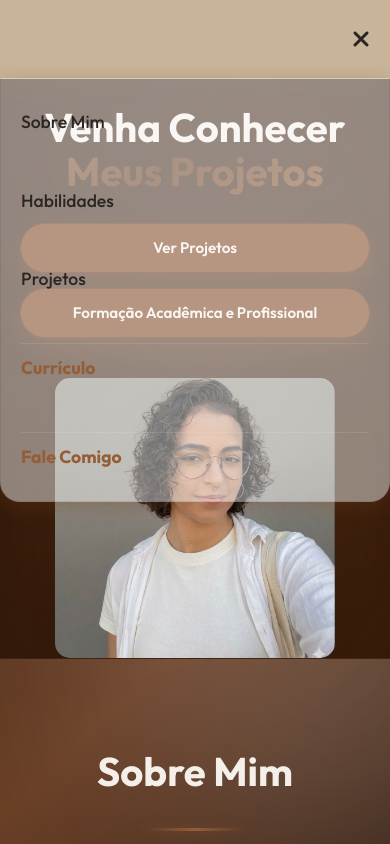
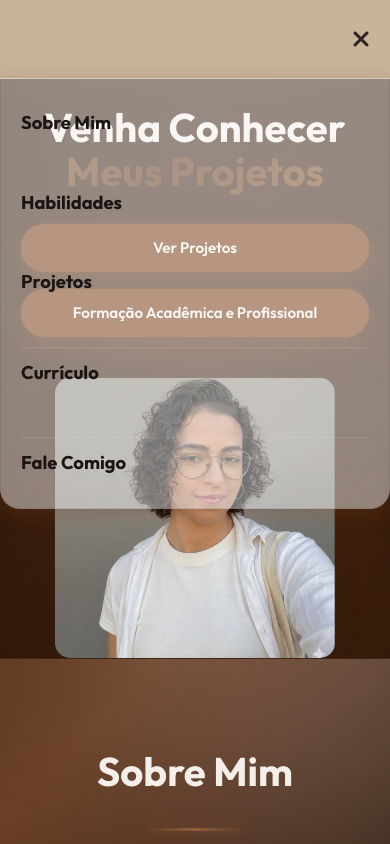
Before and after one commit to deborabasilio/portfolio, a plain HTML site: page index.html in a window 390 px wide. Both pictures are taken after a click on the element 359 px from the left and 39 px from the top of the page. Shown: the top 844 px of the page. Drawn offline with Linux system fonts and the light colour scheme.

Commit message:
Forçar cor escura na fonte do menu mobile

```diff
--- a/styles.css
+++ b/styles.css
@@ -1083,7 +1083,7 @@ main {
 
     .mobile-only-link {
         display: block !important;
-        color: var(--primary) !important;
+        color: #1a1512 !important;
         font-weight: 700 !important;
         margin-top: 10px;
         border-top: 1px solid rgba(255, 255, 255, 0.1);
@@ -1121,8 +1121,9 @@ main {
     }
 
     .navbar a {
-        color: var(--text-color);
-        font-size: 1.1rem;
+        color: #1a1512 !important; /* Cor muito escura forçada */
+        font-size: 1.15rem;
+        font-weight: 700;
         padding: 10px 0;
     }
 
```
